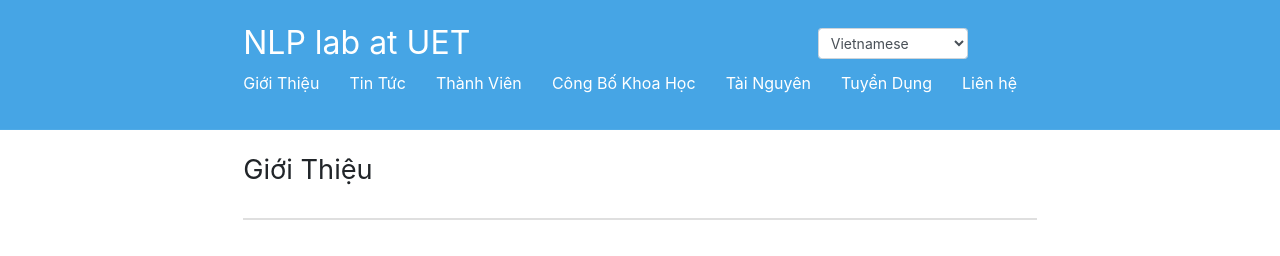
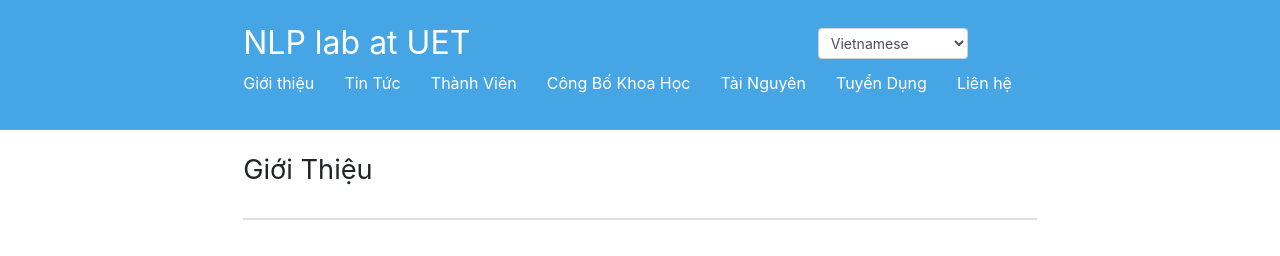
Before and after one commit to uetnlp/uetnlp.github.io, a Jekyll site: the page built from index.html, in a window 1280 px wide. Shown: the top 256 px of the page. Built offline with Jekyll 4.4.1, drawn with Linux system fonts in a browser that asks for light colours.

```diff
--- a/_config.yml
+++ b/_config.yml
@@ -11,7 +11,7 @@ dark_footer: false           # keep the footer dark
 #style: minimal             # use a simpler style inspired by the minima theme
 
 navigation:                  # site navigation in the header
-  - Giới Thiệu: /
+  - Giới thiệu: /
   - News.md
   - Members.md
   - Publications.md
```
